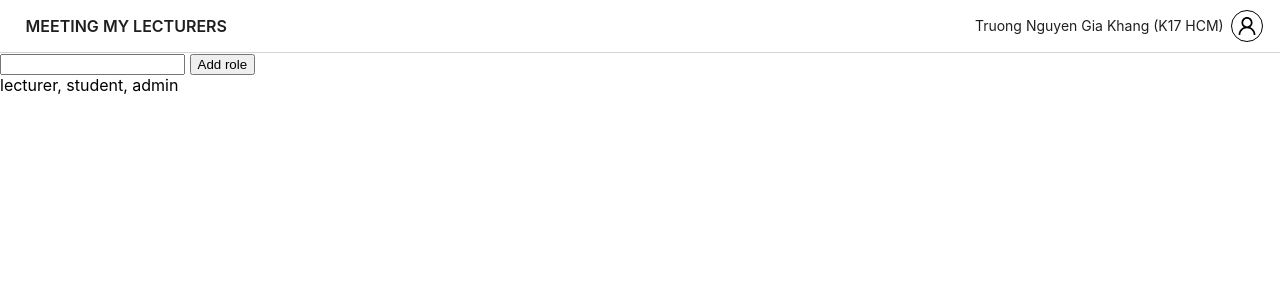
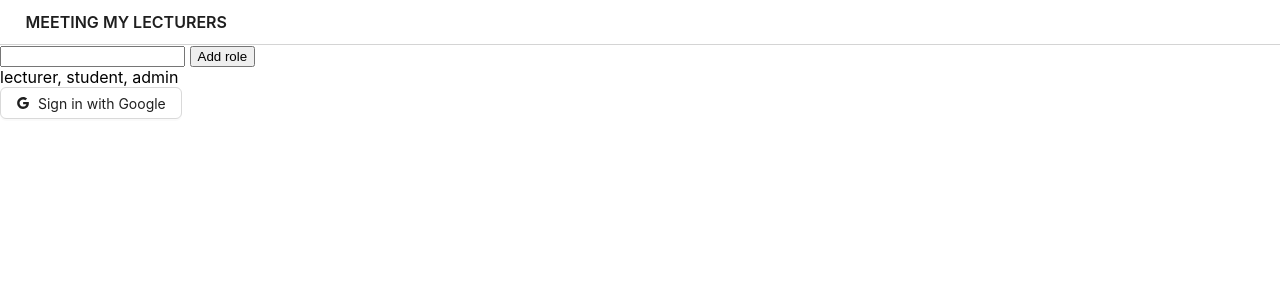
Before and after one commit to giakhang3005/KhangTNG.MeetingMyLecturerFE, a React (Create React App) app: page / in a window 1280 px wide. Shown: the top 300 px of the page. Built offline with nearby package versions, Linux system fonts and the light colour scheme.

Commit message:
adding login with google & show data on nav

```diff
--- a/package.json
+++ b/package.json
@@ -7,11 +7,13 @@
     "@ant-design/icons": "^5.2.6",
     "@antv/g2plot": "^2.4.31",
     "@hookform/resolvers": "^3.3.1",
+    "@react-oauth/google": "^0.11.1",
     "@tanstack/react-query": "^4.35.3",
     "@testing-library/jest-dom": "^5.17.0",
     "@testing-library/react": "^13.4.0",
     "@testing-library/user-event": "^13.5.0",
     "antd": "^5.9.2",
+    "axios": "^1.5.1",
     "dayjs": "^1.11.10",
     "react": "^18.2.0",
     "react-dom": "^18.2.0",
--- a/src/App.js
+++ b/src/App.js
@@ -1,11 +1,18 @@
 import './App.css';
 import { Nav } from './Components/Nav/Nav';
 import { Body } from './Components/Body/Body';
+import { GoogleOAuthProvider } from "@react-oauth/google";
+import {useState} from 'react';
+
 function App() {
+  // User
+  const [user, setUser] = useState(null);
   return (
     <>
-      <Nav />
-      <Body />
+    <GoogleOAuthProvider clientId="669729803056-i161n4ah2i4s7rdrbchrv2jf4km0ciqr.apps.googleusercontent.com">
+      <Nav user={user} setUser={setUser}/>
+      <Body user={user} setUser={setUser} />
+      </GoogleOAuthProvider>
     </>
   );
 }
--- a/src/Components/Body/Body.js
+++ b/src/Components/Body/Body.js
@@ -3,18 +3,25 @@ import { ConfigProvider } from "antd";
 import { getCurrentDate, GetWeek } from "../../ExtendedFunction/Date";
 import { Lecturer } from "./Lecturer/Lecturer";
 import { QueryClient, QueryClientProvider } from "@tanstack/react-query";
+import {Login} from "./Login/Login";
 
 export const Data = createContext();
-export const Body = () => {
+export const Body = (props) => {
+  const user = props.user,
+  setUser = props.setUser;
   //Create new client
   const client = new QueryClient();
+
   //get user select option
   //default date = today
   const [selectedDate, setSelectedDate] = useState(getCurrentDate());
   const [selectedWeek, setSelectedWeek] = useState(GetWeek(selectedDate));
   const [role, setRole] = useState(""); //"lecturer"
+
   //default MenuOpt
-  const [menuOpt, setMenuOpt] = useState("");
+  const [menuOpt, setMenuOpt] = useState("default");
+
+
 
   //TODO: for backed
   const [input, setInput] = useState();
@@ -30,6 +37,8 @@ export const Body = () => {
           setSelectedDate,
           selectedWeek,
           setSelectedWeek,
+          user,
+          setUser,
         }}
       >
         <ConfigProvider
@@ -46,7 +55,7 @@ export const Body = () => {
             role === "lecturer" ? (
               //return
               <>
-                <Lecturer setMenuOpt={setMenuOpt} />
+                <Lecturer setMenuOpt={setMenuOpt} menuOpt={menuOpt} />
               </>
             ) : // else if role === student
             role === "student" ? (
@@ -57,13 +66,13 @@ export const Body = () => {
             ) : (
               //others/no role
               <>
-                {/* <>Login</> */}
                 <input
                   onChange={(event) => setInput(event.target.value)}
                 />{" "}
                 <button onClick={() => setRole(input)}>Add role</button>
                 <br />
                 lecturer, student, admin
+                <Login />
               </>
             )
           }
--- a/src/Components/Body/Lecturer/Content/LecturerContent.js
+++ b/src/Components/Body/Lecturer/Content/LecturerContent.js
@@ -6,7 +6,7 @@ import { useContext } from "react";
 import { Data } from "../../Body";
 
 export const LecturerContent = () => {
-  const { menuOpt } = useContext(Data);
+  const { menuOpt} = useContext(Data);
   return (
     <div className="LecturerContent">
       <div className="LecturerShow">
--- a/src/Components/Body/Lecturer/Content/MySlot/CalenderSlotViewFunction.js
+++ b/src/Components/Body/Lecturer/Content/MySlot/CalenderSlotViewFunction.js
@@ -5,7 +5,7 @@ export const LecturerEditSlotFunction = (
   setEditingSlot
 ) => {
     //havent accept anyone
-  if (slot.student === null || slot.student == "") {
+  if (slot.student === null || slot.student === "") {
     setCreatedSlotView("edit");
     setEditingSlot(slot);
   } else {
--- a/src/Components/Body/Lecturer/Lecturer.js
+++ b/src/Components/Body/Lecturer/Lecturer.js
@@ -6,8 +6,8 @@ export const Lecturer = (props) => {
     return (
         <Row>
           {/* Set default menu option */}
-          {props.setMenuOpt("lecturerDashboard")}
-
+          {/* add to useeffect */}
+          {props.menuOpt === "default" && props.setMenuOpt("lecturerDashboard")}
           <Col xs={24} sm={6} md={5} xl={4}>
             <LecturerSider />
           </Col>
--- /dev/null
+++ b/src/Components/Body/Login/Login.js
@@ -0,0 +1,56 @@
+import React, { useContext } from "react";
+import { googleLogout, useGoogleLogin } from "@react-oauth/google";
+import { Button } from "antd";
+import { GoogleOutlined } from "@ant-design/icons";
+import axios from "axios";
+import { Data } from "../Body";
+
+export const Login = () => {
+  // User
+  const { user, setUser} = useContext(Data);
+
+  const login = useGoogleLogin({
+    // Succes
+    onSuccess: (codeResponse) =>
+      // Fetch User data
+      axios
+        .get(
+          `https://www.googleapis.com/oauth2/v1/userinfo?access_token=${codeResponse.access_token}`,
+          {
+            headers: {
+              Authorization: `Bearer ${codeResponse.access_token}`,
+              Accept: "application/json",
+            },
+          }
+        )
+        .then((res) => {
+          setUser(res.data);
+        })
+        .catch((err) => console.log(err)),
+    onError: (error) => console.log("Login Failed:", error),
+  });
+
+  // log out function to log the user out of google and set the profile array to null
+  const logOut = () => {
+    googleLogout();
+    setUser(null);
+  };
+
+  return (
+    <div>
+      {user !== null ? (
+        <>
+          <h3>{user.id}</h3>
+          <h3>{user.name}</h3>
+          <h3>{user.email}</h3>
+          <img src={user.picture} />
+          <Button onClick={logOut}>Log out</Button>
+        </>
+      ) : (
+        <Button icon={<GoogleOutlined />} onClick={login}>
+          Sign in with Google
+        </Button>
+      )}
+    </div>
+  );
+};
--- a/src/Components/Nav/Nav.js
+++ b/src/Components/Nav/Nav.js
@@ -1,21 +1,25 @@
 import { UserOutlined } from "@ant-design/icons";
-import { Typography } from "antd";
+import { Typography, Avatar } from "antd";
+import "./NavStyle.css";
 
-import "./NavStyle.css";
 const { Text, Title } = Typography;
-export const Nav = () => {
+export const Nav = (props) => {
+  //user
+  const user = props.user,
+    setUser = props.setUser;
+
   return (
     <div className="Nav">
       <Title level={5} className="logo">
         {/* Logo */}
         MEETING MY LECTURERS
-
       </Title>
 
       {/* User */}
       <div className="User">
-        <Text className="Name">Truong Nguyen Gia Khang (K17 HCM)</Text>
-        <UserOutlined className="Icon" />
+        <Text className="Name">{user?.name}</Text>
+        {/* <UserOutlined className="Icon" /> */}
+        {user !== null && <Avatar src={user?.picture}></Avatar>}
       </div>
     </div>
   );
```
Also changed, not shown: src/index.js (+11 -9 lines), 2 other files (tests, documents, lock files or other folders).
